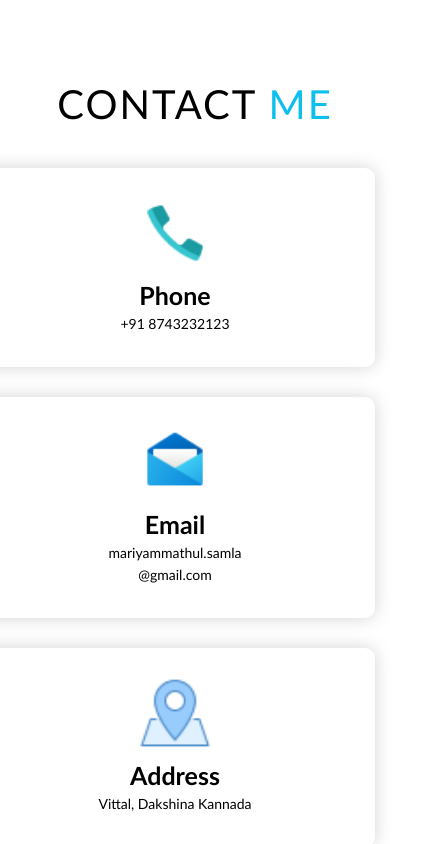
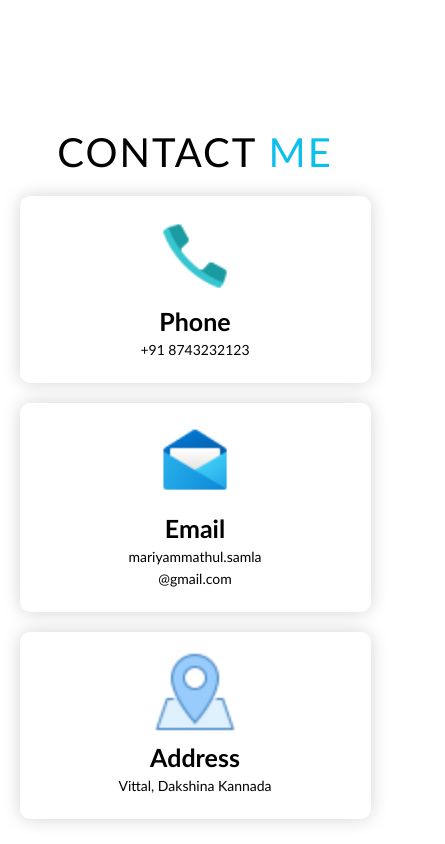
Before and after one commit to Mariyammathul-Samla/portfolio, a plain HTML site: page index.html in a window 390 px wide. Shown: the part 6100-6944 px from the top of the page, 445 px wide, since content can reach past the window. Drawn offline with Linux system fonts and the light colour scheme.

Commit message:
Update style.css
/* Fix mobile layout overflow — contact section */

```diff
--- a/style.css
+++ b/style.css
@@ -756,3 +756,40 @@ button:hover {
   transform: scale(1.05);
   box-shadow: 0 6px 14px rgba(93, 193, 232, 0.6);
 }
+
+
+
+/* Fix mobile layout overflow — contact section */
+@media only screen and (max-width: 767px) {
+  html, body {
+    overflow-x: hidden;
+  }
+
+  #contact .contact-items {
+    display: flex;
+    flex-direction: column;
+    align-items: center;
+    padding: 0;
+    margin: 0;
+    width: 100%;
+    box-sizing: border-box;
+  }
+
+  #contact .contact-item {
+    width: 90%;
+    margin: 10px 0;
+    padding: 20px;
+    box-sizing: border-box;
+  }
+
+  #contact .contact-item .icon {
+    width: 80px;
+    height: 80px;
+  }
+
+  #contact .contact-item .icon img {
+    width: 100%;
+    height: 100%;
+    object-fit: contain;
+  }
+}
```
